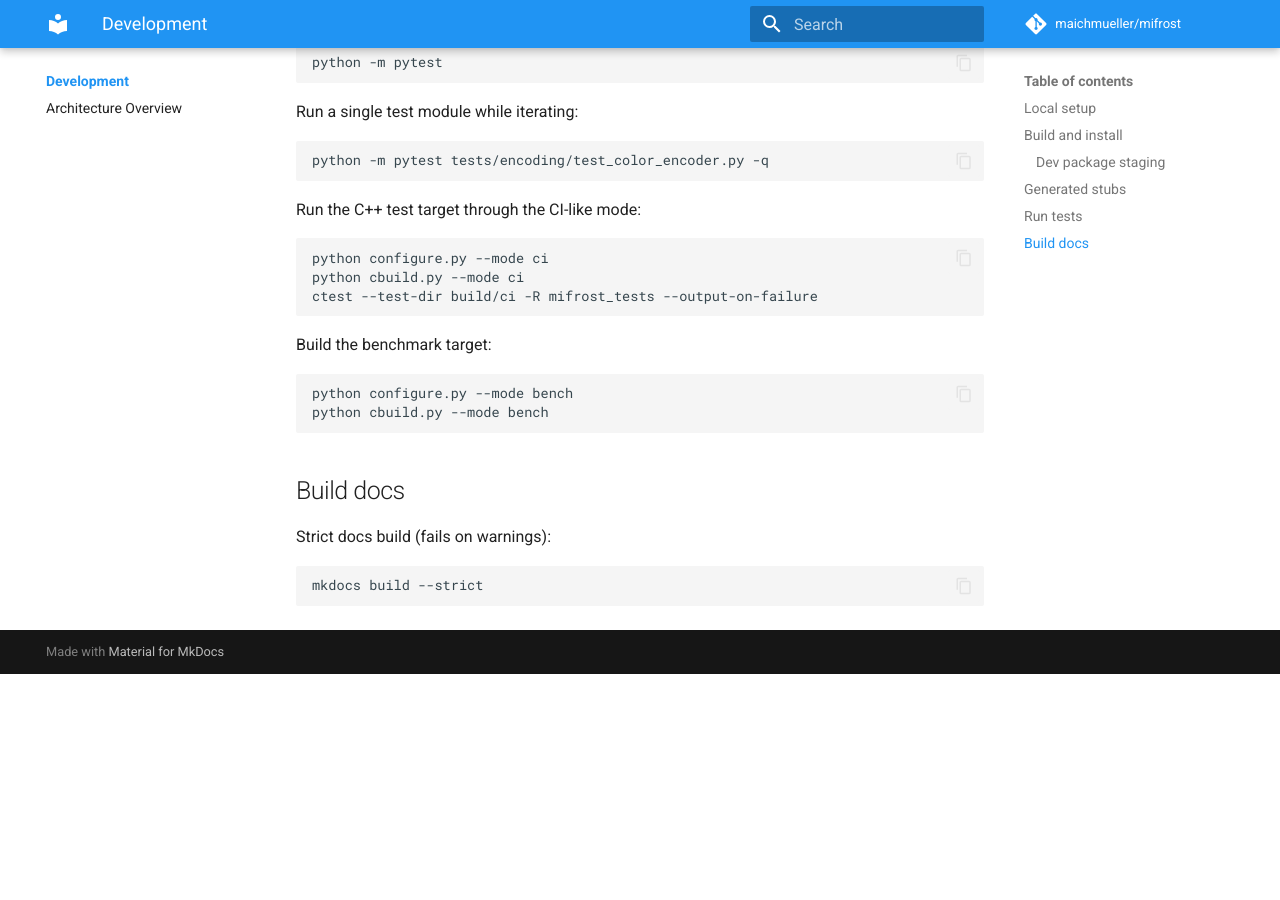
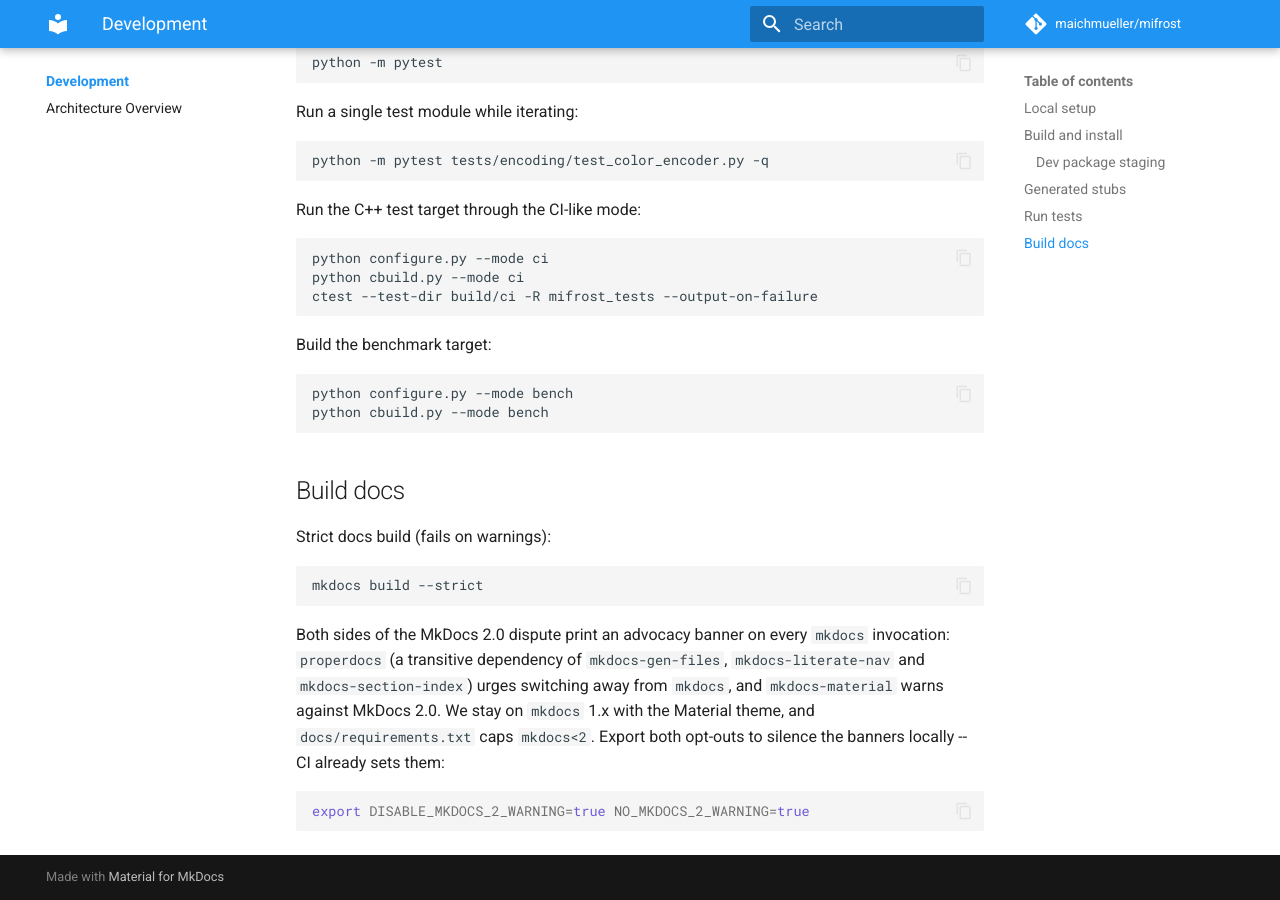
Before and after one commit to maichmueller/mifrost, an MkDocs documentation site: the page built from docs/development/build-and-test.md, in a window 1280 px wide and 900 px high, scrolled down 3062 px. Built offline with MkDocs 1.6.1 and Material for MkDocs 9.7.7, drawn with Linux system fonts in a browser that asks for light colours; comment, search, counter and statistics services are not loaded; the version menu is left out; before the commit the page ends 3736 px from its top, so only the background shows below that.

Commit message:
build(docs): cap mkdocs below 2.0 and silence the advocacy banners
Both sides of the MkDocs 2.0 dispute now print a banner on every `mkdocs`
invocation. properdocs arrives transitively -- mkdocs-gen-files,
mkdocs-literate-nav and mkdocs-section-index each declare both
`mkdocs<=1.6.1` and `properdocs>=1.6.5` -- and urges switching away from
mkdocs; mkdocs-material warns against MkDocs 2.0 from the other direction.

We stay on mkdocs 1.x with the Material theme, so silence both banners in
CI and document the local opt-outs. The real exposure was `mkdocs>=1.6`
with no upper bound while every plugin already caps at 1.6.1, so an
MkDocs 2.0 release could break the build unannounced; cap it at `<2`.

Co-Authored-By: Claude Opus 5 <noreply@anthropic.com>

````diff
--- a/docs/development/build-and-test.md
+++ b/docs/development/build-and-test.md
@@ -166,3 +166,14 @@ Strict docs build (fails on warnings):
 ```bash
 mkdocs build --strict
 ```
+
+Both sides of the MkDocs 2.0 dispute print an advocacy banner on every
+`mkdocs` invocation: `properdocs` (a transitive dependency of `mkdocs-gen-files`,
+`mkdocs-literate-nav` and `mkdocs-section-index`) urges switching away from
+`mkdocs`, and `mkdocs-material` warns against MkDocs 2.0. We stay on `mkdocs`
+1.x with the Material theme, and `docs/requirements.txt` caps `mkdocs<2`.
+Export both opt-outs to silence the banners locally -- CI already sets them:
+
+```bash
+export DISABLE_MKDOCS_2_WARNING=true NO_MKDOCS_2_WARNING=true
+```
--- a/docs/requirements.txt
+++ b/docs/requirements.txt
@@ -1,4 +1,8 @@
-mkdocs>=1.6
+# mkdocs is capped below 2.0: the plugins below already declare
+# `mkdocs<=1.6.1` and MkDocs 2.0 is announced as a breaking rewrite that
+# drops existing themes, plugins and config files. Lift the cap only once
+# mkdocs-material and the three plugins support it.
+mkdocs>=1.6,<2
 mkdocs-material>=9.6
 mkdocstrings[python]>=0.28
 mkdocs-gen-files>=0.5
````
Also changed, not shown: 2 other files.
